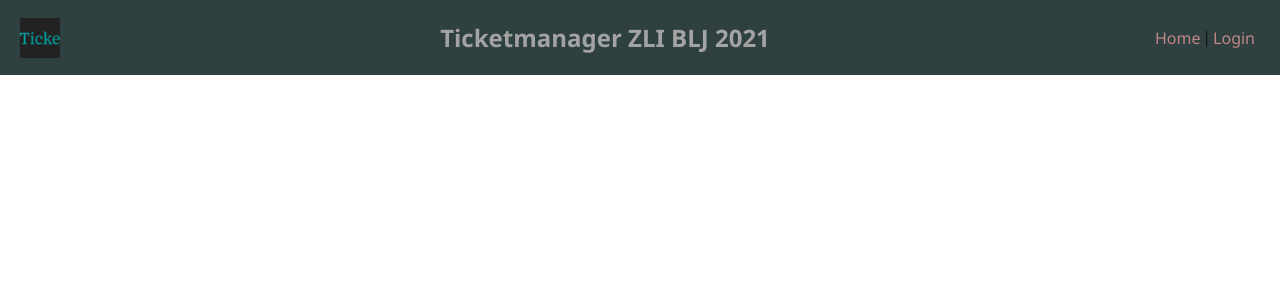
After one commit to FlorianGubler/CinameBookingManager, a PHP site: template docker-cinemabooking/sites/pages/register.php in a window 1280 px wide. The commit adds this page. Shown: the top 300 px of the page. Run offline with PHP 8.4, Linux system fonts and the light colour scheme; the template is opened without the code that fills it, so the values that code supplies are empty.

Commit message:
Safety Commmit - Working on GUI

```diff
--- /dev/null
+++ b/docker-cinemabooking/sites/allheadfiles.php
@@ -0,0 +1 @@
+<script src="https://use.fontawesome.com/releases/v5.15.2/js/all.js" data-auto-replace-svg></script>
--- a/docker-cinemabooking/sites/classes/reservation.class.php
+++ b/docker-cinemabooking/sites/classes/reservation.class.php
@@ -13,6 +13,10 @@
             $this->id = $id;
             $this->reservation_user = $reservation_user;
         }
+
+        public function safetodb(){
+
+        }
     }
 
     class Reservation_User{
--- /dev/null
+++ b/docker-cinemabooking/sites/css/navbar.css
@@ -0,0 +1,40 @@
+*{
+    padding: 0;
+    margin: 0;
+}
+.navbar{
+    width: 100%;
+    height: 75px;
+    background-color: rgb(47, 64, 65);
+    display: flex;
+    flex-direction: row;
+    align-items: center;
+    justify-content: space-between;
+}
+.navbar ul, .navbar img{
+    margin: 20px;
+}
+.navbar ul{
+    width: 100px;
+    display: flex;
+    flex-direction: row;
+    justify-content: space-between;
+    align-items: center;
+    padding: 5px;
+}
+.navbar h2{
+    font-family: 'Segoe UI', Tahoma, Geneva, Verdana, sans-serif;
+    justify-self: flex-start;
+    color: rgb(163, 163, 163);
+}
+.navbar li{
+    list-style: none;
+}
+.navbar a{
+    text-decoration: none;
+    font-family: 'Segoe UI', Tahoma, Geneva, Verdana, sans-serif;
+    color: rgb(190, 135, 135);
+}
+.navbar a:hover{
+    color: rgb(209, 76, 76);
+}
--- /dev/null
+++ b/docker-cinemabooking/sites/navbar.php
@@ -0,0 +1,9 @@
+<nav class="navbar">
+    <img src="favicon.ico" alt="Logo" width="40px" height="40px">
+    <h2>Ticketmanager ZLI BLJ 2021</h2>
+    <ul>
+        <li><a href="index.php">Home</a></li>
+        <li> | </li>
+        <li><a href="#login">Login</a></li>
+    </ul>
+</nav>
--- /dev/null
+++ b/docker-cinemabooking/sites/pages/register.php
@@ -0,0 +1,17 @@
+<?php
+    include "config.php";
+?>
+<!DOCTYPE html>
+<html lang="en">
+<head>
+    <meta charset="UTF-8">
+    <meta http-equiv="X-UA-Compatible" content="IE=edge">
+    <meta name="viewport" content="width=device-width, initial-scale=1.0">
+    <link rel="stylesheet" href="css/login.css">
+    <link rel="stylesheet" href="css/navbar.css">
+    <?php include "allheadfiles.php"; ?>
+    <title>Bookingmanager - Register</title>
+</head>
+<body>
+    <?php include "navbar.php"; ?>
+</body>
```
Also changed, not shown: docker-cinemabooking/sites/css/style.css (+59 -0 lines), docker-cinemabooking/sites/index.php (+28 -15 lines), docker-cinemabooking/sites/pages/admin.php (renamed from docker-cinemabooking/sites/admin.php, +20 -2 lines), docker-cinemabooking/sites/assets/harrypotter_4.jpg (added), docker-cinemabooking/sites/assets/xmen.jpg (added), docker-cinemabooking/sites/favicon.ico (added).
